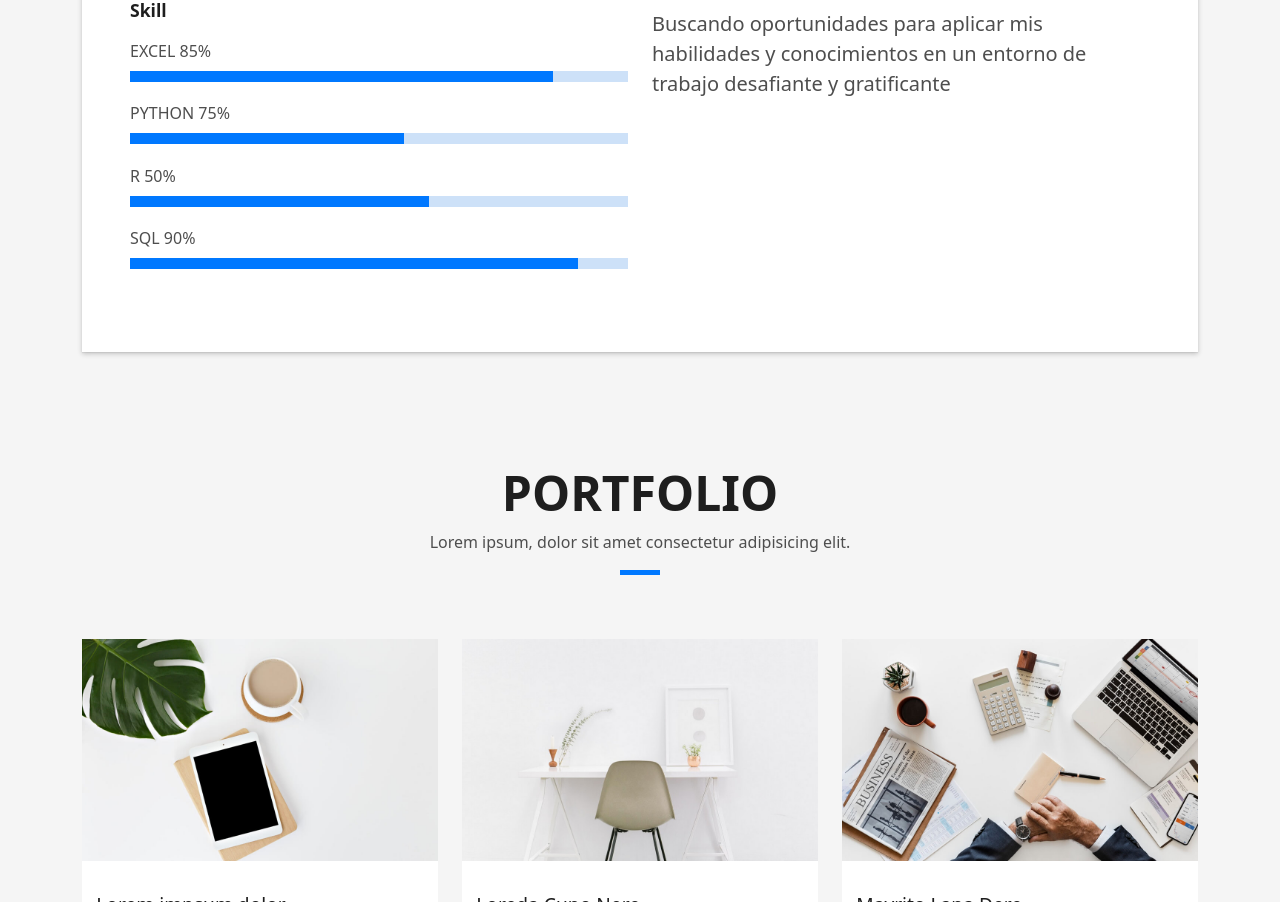
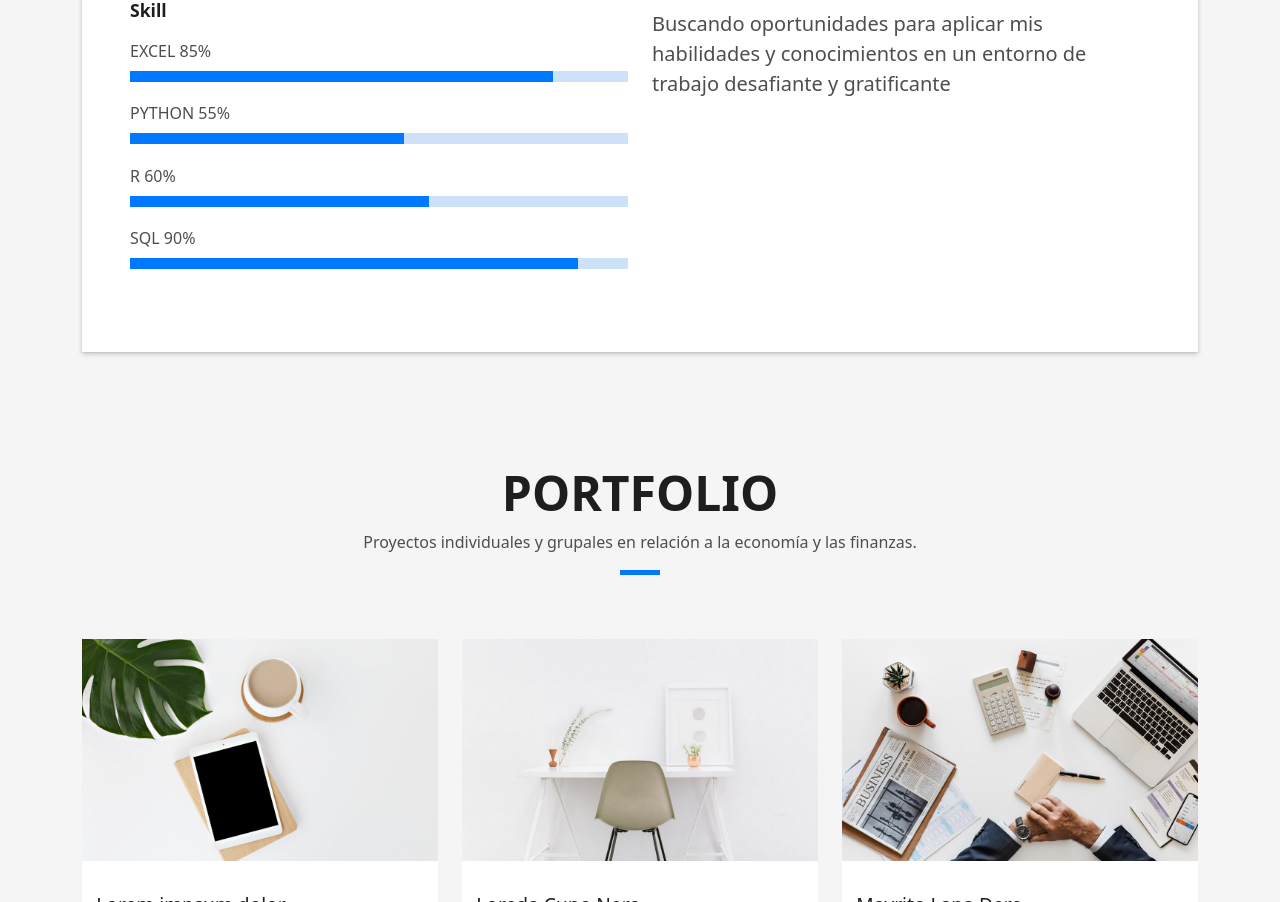
Before and after one commit to joshladislao/CV, a plain HTML site: page index.html in a window 1280 px wide. Shown: the part 1157-2059 px from the top of the page. Drawn offline with Linux system fonts and the light colour scheme.

Commit message:
Update body002.html

```diff
--- a/index.html
+++ b/index.html
@@ -119,11 +119,11 @@
                     <div class="progress">
                       <div class="progress-bar" role="progressbar" style="width: 85%;" aria-valuenow="85" aria-valuemin="0" aria-valuemax="100"></div>
                     </div>
-                    <span>PYTHON</span> <span class="pull-right">75%</span>
+                    <span>PYTHON</span> <span class="pull-right">55%</span>
                     <div class="progress">
                       <div class="progress-bar" role="progressbar" style="width: 55%" aria-valuenow="55" aria-valuemin="0" aria-valuemax="100"></div>
                     </div>
-                    <span>R</span> <span class="pull-right">50%</span>
+                    <span>R</span> <span class="pull-right">60%</span>
                     <div class="progress">
                       <div class="progress-bar" role="progressbar" style="width: 60%" aria-valuenow="60" aria-valuemin="0" aria-valuemax="100"></div>
                     </div>
@@ -169,7 +169,7 @@
                 Portfolio
               </h3>
               <p class="subtitle-a">
-                Lorem ipsum, dolor sit amet consectetur adipisicing elit.
+                Proyectos individuales y grupales en relación a la economía y las finanzas.
               </p>
               <div class="line-mf"></div>
             </div>
```
